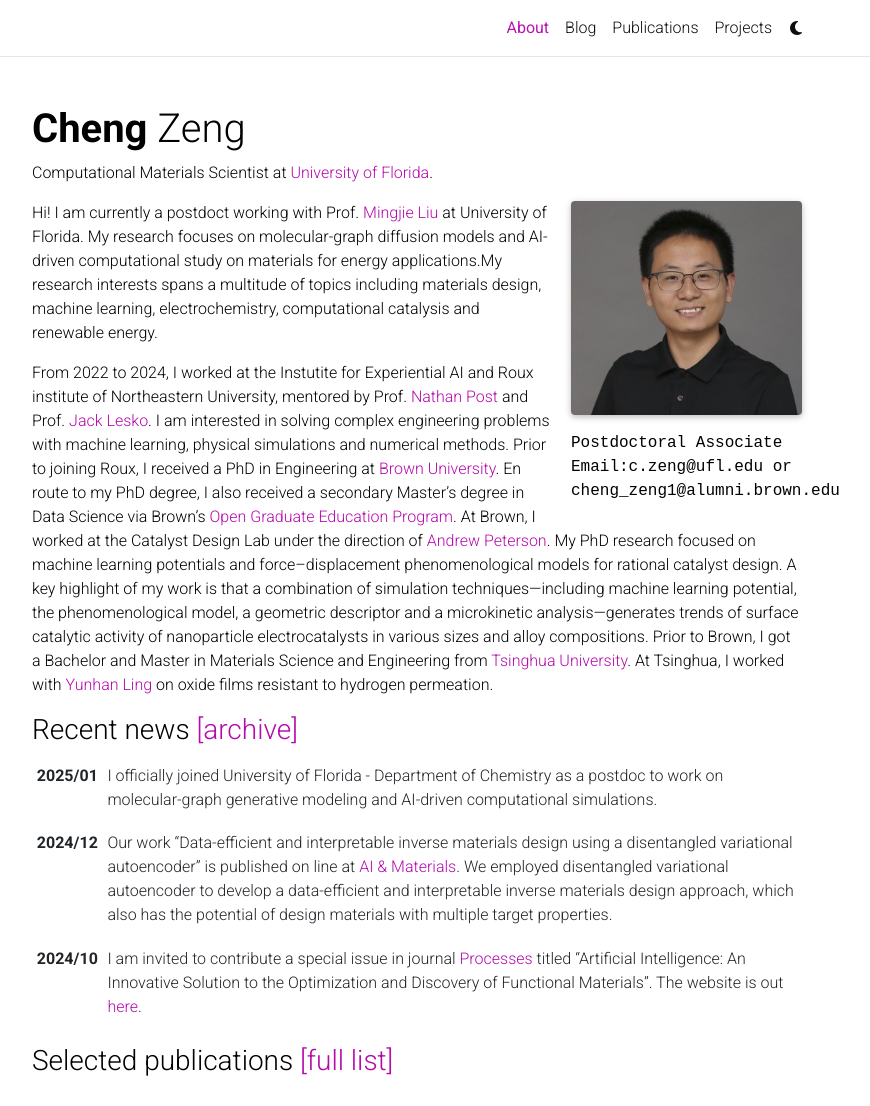
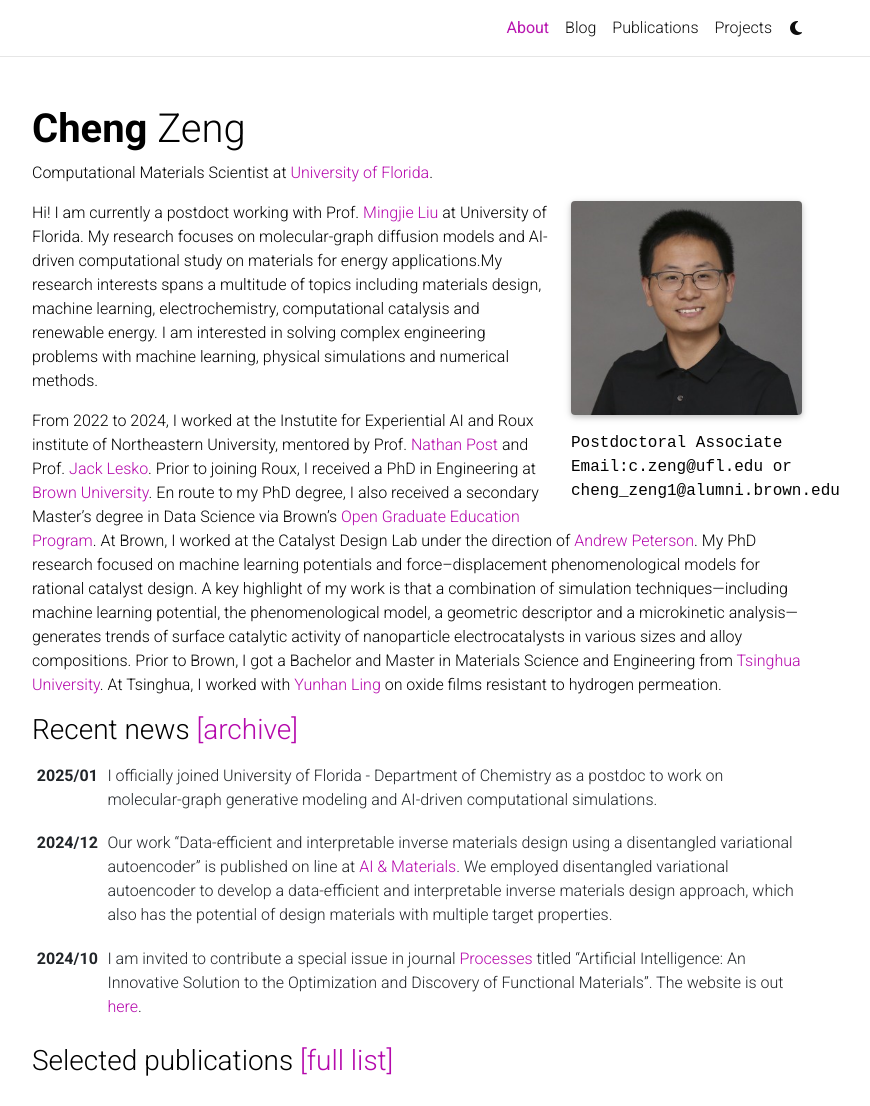
Before and after one commit to cengc13/website, a Jekyll site: the page built from _pages/about.md, in a window 1280 px wide and 1360 px high, cut to the strip 0-1106 px from the top of the window. Shown: the whole strip, without its empty margins (223-1093 px from the left). Built offline with Jekyll 4.4.1, drawn with Linux system fonts in a browser that asks for light colours; comment, search, counter and statistics services are not loaded; a style sheet for code colours, icons or effects is not loaded.

Commit message:
edit self intro

```diff
--- a/_pages/about.md
+++ b/_pages/about.md
@@ -17,9 +17,9 @@
 social: false  # includes social icons at the bottom of the page
 ---
 
-Hi! I am currently a postdoct working with Prof. [Mingjie Liu](https://www.chem.ufl.edu/about-all/directory/people/name/mingjie-liu/) at University of Florida. My research focuses on molecular-graph diffusion models and AI-driven computational study on materials for energy applications.My research interests spans a multitude of topics including materials design, machine learning, electrochemistry,  computational catalysis and renewable energy.
+Hi! I am currently a postdoct working with Prof. [Mingjie Liu](https://www.chem.ufl.edu/about-all/directory/people/name/mingjie-liu/) at University of Florida. My research focuses on molecular-graph diffusion models and AI-driven computational study on materials for energy applications.My research interests spans a multitude of topics including materials design, machine learning, electrochemistry,  computational catalysis and renewable energy. I am interested in solving complex engineering problems with machine learning, physical simulations and numerical methods.
 
-From 2022 to 2024, I worked at the Instutite for Experiential AI and Roux institute of Northeastern University, mentored by Prof. [Nathan Post](https://coe.northeastern.edu/people/post-nathan/) and Prof. [Jack Lesko](https://coe.northeastern.edu/people/lesko-john/). I am interested in solving complex engineering problems with machine learning, physical simulations and numerical methods.
+From 2022 to 2024, I worked at the Instutite for Experiential AI and Roux institute of Northeastern University, mentored by Prof. [Nathan Post](https://coe.northeastern.edu/people/post-nathan/) and Prof. [Jack Lesko](https://coe.northeastern.edu/people/lesko-john/).
 Prior to joining Roux, I received a PhD in Engineering at <a href='https://www.brown.edu/'>Brown University</a>.  En route to my PhD degree, I also received a secondary Master's degree in Data Science via Brown's <a href='https://graduateschool.brown.edu/academics-research/distinctive-opportunities/open-graduate-education'>Open Graduate Education Program</a>. At Brown, I worked at the Catalyst Design Lab under the direction of <a href='https://engineering.brown.edu/people/andrew-peterson'>Andrew Peterson</a>. My PhD research focused on machine learning potentials and force--displacement phenomenological models for rational catalyst design. A key highlight of my work is that a combination of simulation techniques---including machine learning potential, the phenomenological model, a geometric descriptor and a microkinetic analysis---generates trends of surface catalytic activity of nanoparticle electrocatalysts in various sizes and alloy compositions. Prior to Brown, I got a Bachelor and Master in Materials Science and Engineering from <a href='https://www.tsinghua.edu.cn/en/'>Tsinghua University</a>. At Tsinghua, I worked with <a href='https://www.researchgate.net/profile/Yunhan-Ling-2'>Yunhan Ling</a> on oxide films resistant to hydrogen permeation.
 
 <!-- Currently I live in Portland of Maine with my family. Outside office, I like long-distance running, machine learning competitions on <a href='https://www.kaggle.com/'>Kaggle</a>, and playing video games. -->
```
